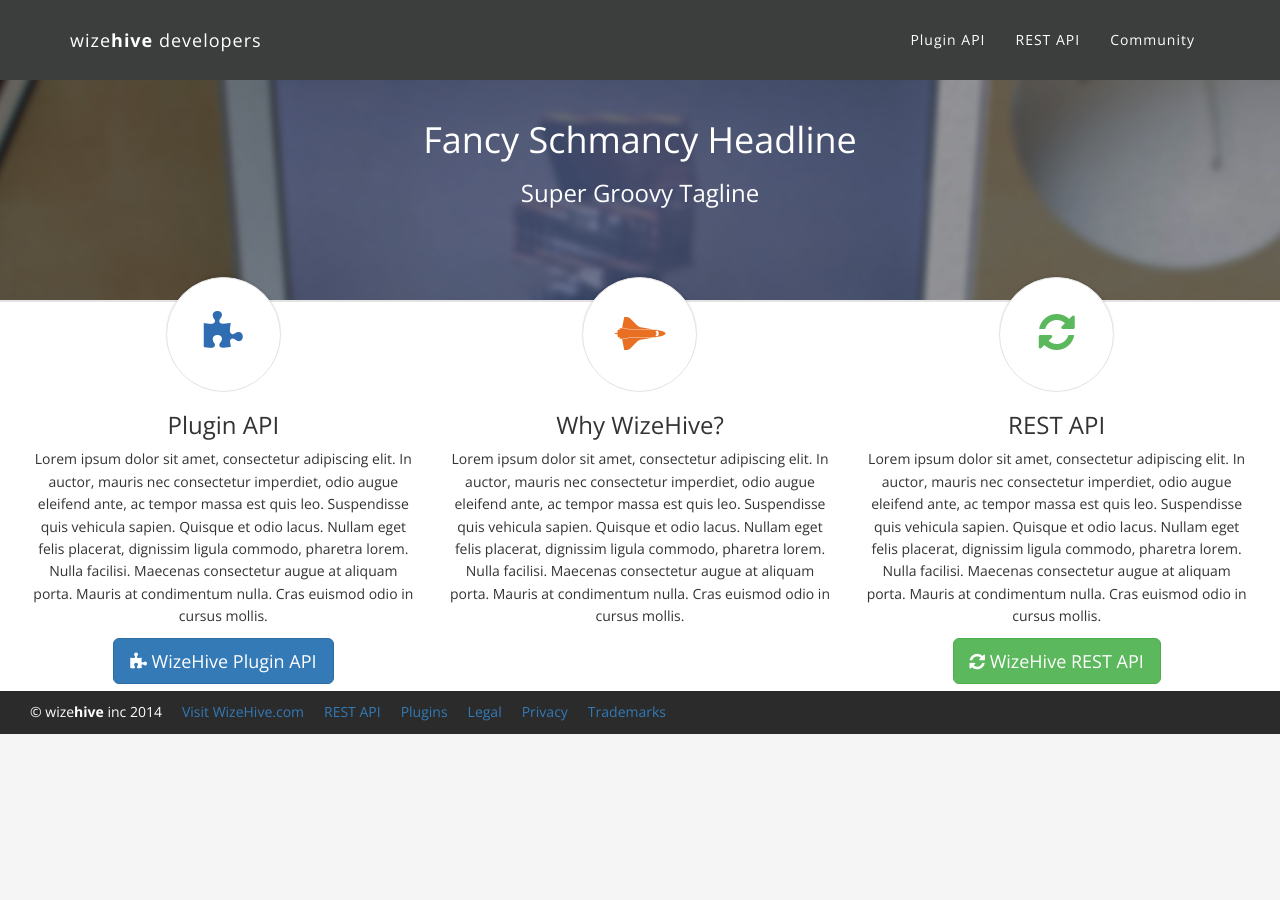
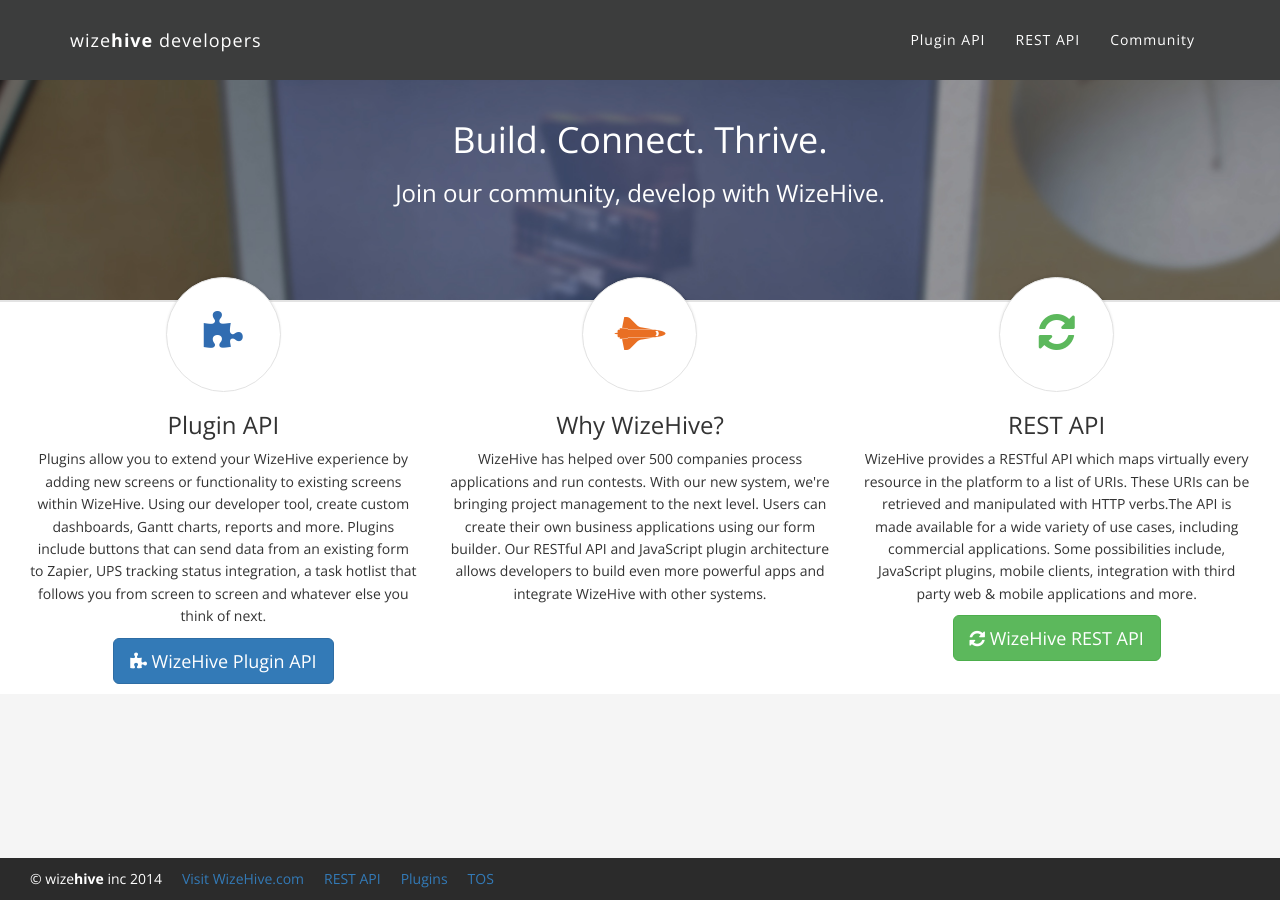
Before and after one commit to ZengineHQ/developers, a Jekyll site: the page built from index.html, in a window 1280 px wide. Built offline with Jekyll 4.4.1, drawn with Linux system fonts in a browser that asks for light colours; nearby versions of some CDN libraries.

Commit message:
Updated copy and links

```diff
--- a/_layouts/default.html
+++ b/_layouts/default.html
@@ -45,8 +45,8 @@
 						<li class="page-scroll">
 							<a href="{{site.baseurl}}/rest-api">REST API</a>
 						</li>
-						<li class="page-scroll">
-							<a href="#">Community</a>
+					    <li class="page-scroll">
+							<a href="http://wizehive.uservoice.com/forums/245766-general-feedback/category/83251-developers" target="_blank">Community</a>
 						</li>
 					</ul>
 				</div>
@@ -71,14 +71,14 @@
 					<a href="{{site.baseurl}}/js-api">Plugins</a>
 				</li>
 				<li>
-					<a href="#">Legal</a>
+					<a href="http://www.wizehive.com/terms_of_service/" target="_blank">TOS</a>
 				</li>
-				<li>
+				<!-- <li>
 					<a href="#">Privacy</a>
 				</li>
 				<li>
 					<a href="#">Trademarks</a>
-				</li>
+				</li> -->
 			</ul>
 		</div>
 	</div>
--- a/css/styles.css
+++ b/css/styles.css
@@ -193,7 +193,7 @@ body.support {
 }
 
 .main-footer {
-	position: absolute;
+	position: fixed;
 	bottom: 0px;
 	right: 0px;
 	left: 0px;
--- a/index.html
+++ b/index.html
@@ -2,15 +2,17 @@
 layout: default
 ---
 <div class="row header">
-	<h1>Fancy Schmancy Headline</h1>
-	<h3>Super Groovy Tagline</h3>
+	<h1>Build. Connect. Thrive.</h1>
+	<h3>Join our community, develop with WizeHive.</h3>
 </div>
 <div class="row top">
 	<div class="container-fluid top-inner">
 		<div class="col-md-4">
 			<p class="icon blue"><i class="fa fa-puzzle-piece"></i></p>
 			<h3>Plugin API</h3>
-			<p>Lorem ipsum dolor sit amet, consectetur adipiscing elit. In auctor, mauris nec consectetur imperdiet, odio augue eleifend ante, ac tempor massa est quis leo. Suspendisse quis vehicula sapien. Quisque et odio lacus. Nullam eget felis placerat, dignissim ligula commodo, pharetra lorem. Nulla facilisi. Maecenas consectetur augue at aliquam porta. Mauris at condimentum nulla. Cras euismod odio in cursus mollis.</p>
+			<p>Plugins allow you to extend your WizeHive experience by adding new screens or functionality to existing screens within WizeHive. Using our developer tool, create custom dashboards, Gantt charts, reports and more.
+			Plugins include buttons that can send data from an existing form to Zapier, UPS tracking status integration, a task hotlist that follows you from screen to screen and whatever else you think of next.
+			</p>
 			<p>
 				<a href="{{site.baseurl}}/js-api" class="btn btn-lg btn-primary"><i class="fa fa-puzzle-piece"></i> WizeHive Plugin API</a>
 			</p>
@@ -18,12 +20,13 @@ layout: default
 		<div class="col-md-4">
 			<p class="icon orange"><i class="fa fa-space-shuttle"></i></p>
 			<h3>Why WizeHive?</h3>
-			<p>Lorem ipsum dolor sit amet, consectetur adipiscing elit. In auctor, mauris nec consectetur imperdiet, odio augue eleifend ante, ac tempor massa est quis leo. Suspendisse quis vehicula sapien. Quisque et odio lacus. Nullam eget felis placerat, dignissim ligula commodo, pharetra lorem. Nulla facilisi. Maecenas consectetur augue at aliquam porta. Mauris at condimentum nulla. Cras euismod odio in cursus mollis.</p>
+			<p>WizeHive has helped over 500 companies process applications and run contests. With our new system, we're bringing project management to the next level. Users can create their own business applications using our form builder. Our RESTful API and JavaScript plugin architecture allows developers to build even more powerful apps and integrate WizeHive with other systems.</p>
 		</div>
 		<div class="col-md-4">
 			<p class="icon green"><i class="fa fa-refresh"></i></p>
 			<h3>REST API</h3>
-			<p>Lorem ipsum dolor sit amet, consectetur adipiscing elit. In auctor, mauris nec consectetur imperdiet, odio augue eleifend ante, ac tempor massa est quis leo. Suspendisse quis vehicula sapien. Quisque et odio lacus. Nullam eget felis placerat, dignissim ligula commodo, pharetra lorem. Nulla facilisi. Maecenas consectetur augue at aliquam porta. Mauris at condimentum nulla. Cras euismod odio in cursus mollis.</p>
+			<p>WizeHive provides a RESTful API which maps virtually every resource in the platform to a list of URIs. These URIs can be retrieved and manipulated with HTTP verbs.The API is made available for a wide variety of use cases, including commercial applications. Some possibilities include, JavaScript plugins, mobile clients, integration with third party web & mobile applications and more.
+			</p>
 			<p>
 				<a href="{{site.baseurl}}/rest-api" class="btn btn-lg btn-success"><i class="fa fa-refresh"></i> WizeHive REST API</a>
 			</p>
```
